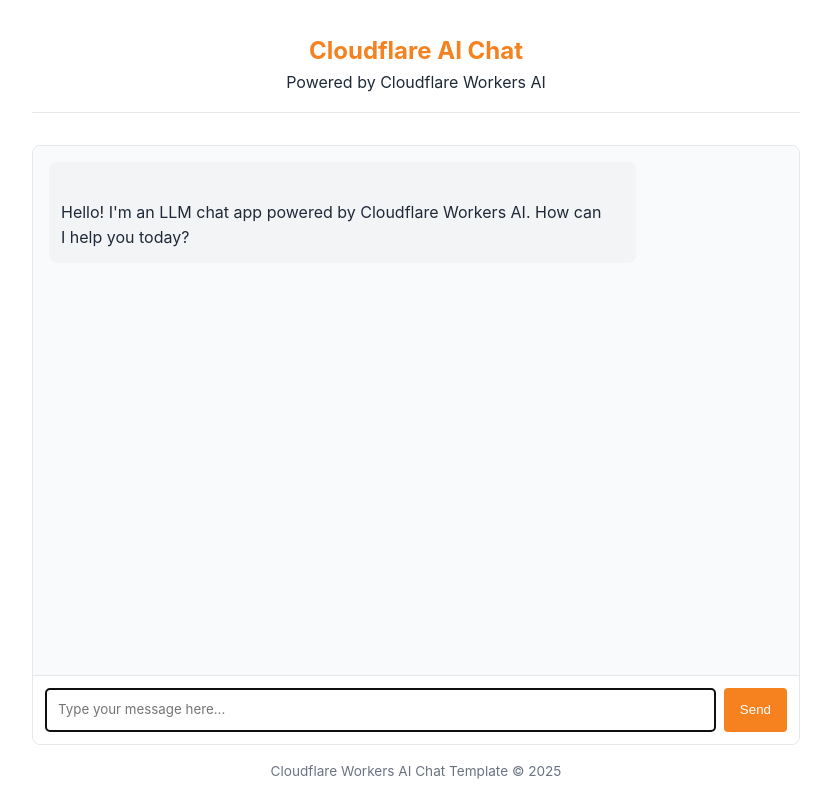
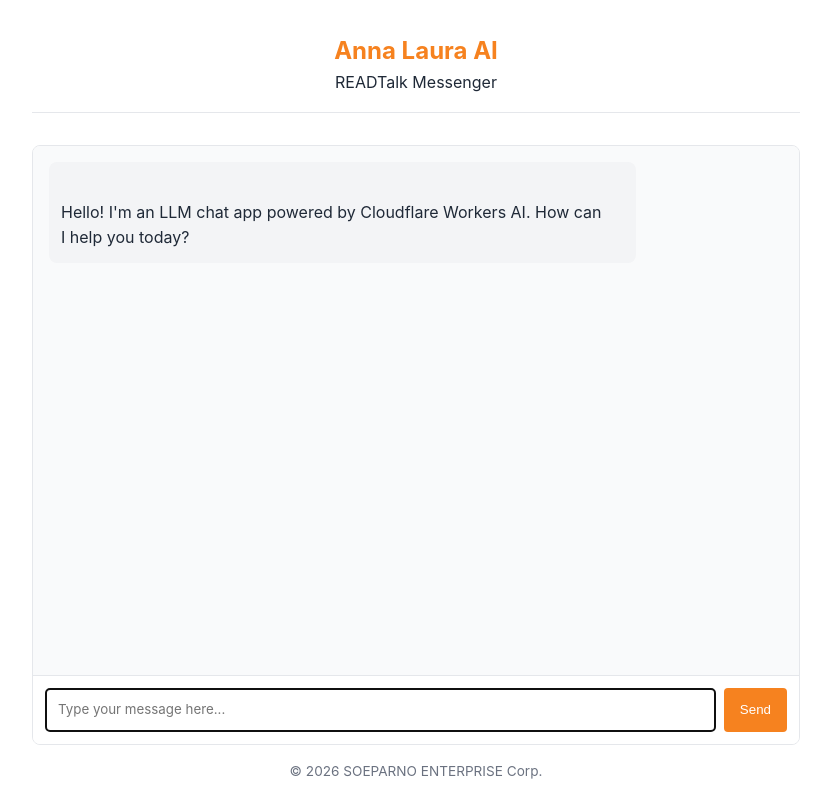
Before and after one commit to soeparnocorp/ai, a website: page public/index.html in a window 1280 px wide. Shown: the whole page, without its empty margins (224-1055 px from the left). Drawn offline with Linux system fonts and the light colour scheme.

Commit message:
index.html

```diff
--- a/public/index.html
+++ b/public/index.html
@@ -3,7 +3,7 @@
 	<head>
 		<meta charset="UTF-8" />
 		<meta name="viewport" content="width=device-width, initial-scale=1.0" />
-		<title>LLM Chat App</title>
+		<title>Anna Laura AI</title>
 		<style>
 			:root {
 				--primary-color: #f6821f;
@@ -144,8 +144,8 @@
 	</head>
 	<body>
 		<header>
-			<h1>Cloudflare AI Chat</h1>
-			<p>Powered by Cloudflare Workers AI</p>
+			<h1>Anna Laura AI</h1>
+			<p>READTalk Messenger</p>
 		</header>
 
 		<div class="chat-container">
@@ -174,7 +174,7 @@
 		</div>
 
 		<footer>
-			<p>Cloudflare Workers AI Chat Template &copy; 2025</p>
+			<p>&copy; 2026 SOEPARNO ENTERPRISE Corp.</p>
 		</footer>
 
 		<!-- Chat app script -->
```
